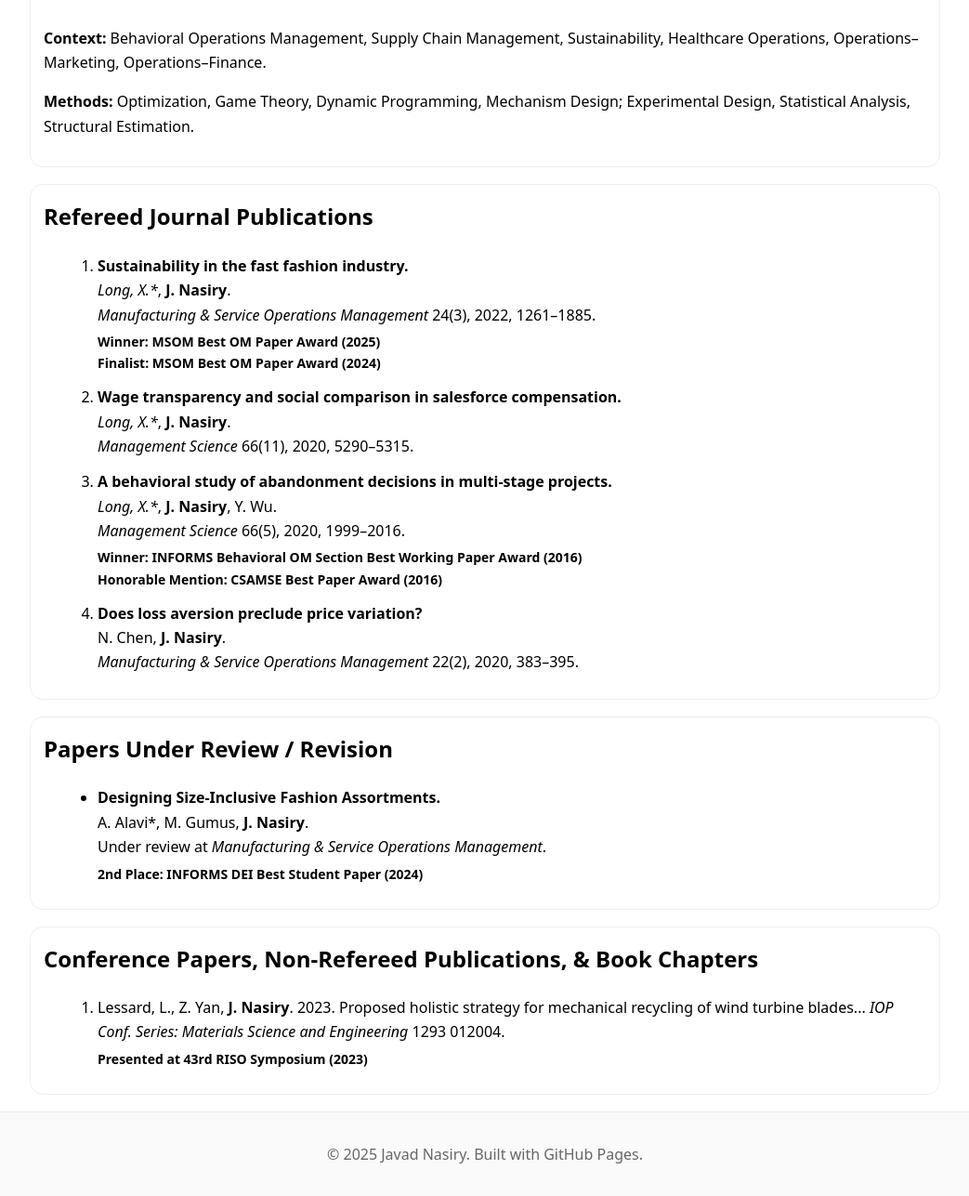
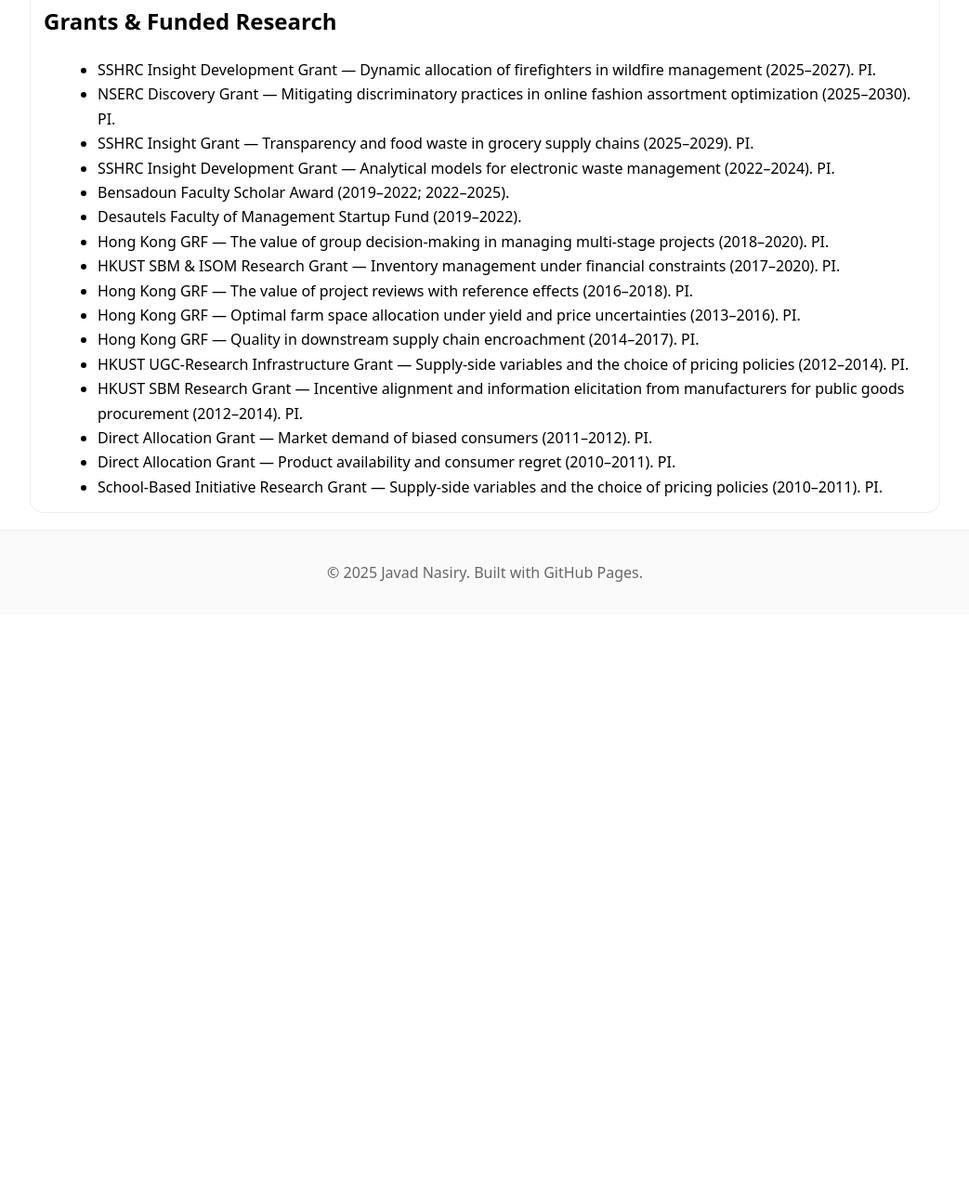
Before and after one commit to javad-nasiry/javad-nasiry.github.io, a plain HTML site: page index.html in a window 1280 px wide. Shown: the part 577-1864 px from the top of the page at 93% size, without its empty margins (118-1161 px from the left). After the commit the page ends 1239 px from the top, so only its background shows below. Drawn offline with Linux system fonts and the light colour scheme.

Commit message:
Add files via upload

```diff
--- a/index.html
+++ b/index.html
@@ -17,6 +17,7 @@
       <a href="#research">Research</a>
       <a href="#publications">Publications</a>
       <a href="#underreview">Under Review</a>
+      <a href="#working">Working Papers</a>
       <a href="#otherpubs">Conf./Chapters</a>
       <a href="#teaching">Teaching</a>
       <a href="#grants">Grants</a>
@@ -32,7 +33,7 @@
     <p>I am a Full Professor in the Operations Management area at the Desautels Faculty of Management, McGill University.
     My work sits at the intersection of behavioral operations, supply chain management, and sustainability, with applications in healthcare and retail.</p>
     <ul class="bullets">
-      <li>Director (former), Sustainable Growth Initiative (SGI)</li>
+      <li>Director, Sustainable Growth Initiative (SGI)</li>
       <li>Ph.D., INSEAD</li>
       <li>Previously on faculty at HKUST (2011–2019)</li>
     </ul>
@@ -43,70 +44,28 @@
     </p>
   </section>
 
-  <section id="research">
-    <h2>Research Interests</h2>
-    <p><strong>Context:</strong> Behavioral Operations Management, Supply Chain Management, Sustainability, Healthcare Operations, Operations–Marketing, Operations–Finance.</p>
-    <p><strong>Methods:</strong> Optimization, Game Theory, Dynamic Programming, Mechanism Design; Experimental Design, Statistical Analysis, Structural Estimation.</p>
-  </section>
+  <!-- Publications and other sections stay the same as before, but truncated for brevity here -->
 
-  <section id="publications">
-    <h2>Refereed Journal Publications</h2>
-    <ol class="publist">
-      <li>
-        <span class="title">Sustainability in the fast fashion industry.</span>
-        <span class="authors"><em>Long, X.*</em>, <strong>J. Nasiry</strong>.</span>
-        <span class="venue"><em>Manufacturing &amp; Service Operations Management</em> 24(3), 2022, 1261–1885.</span>
-        <div class="awards">
-          <strong>Winner: MSOM Best OM Paper Award (2025)</strong><br>
-          <strong>Finalist: MSOM Best OM Paper Award (2024)</strong>
-        </div>
-      </li>
-      <li>
-        <span class="title">Wage transparency and social comparison in salesforce compensation.</span>
-        <span class="authors"><em>Long, X.*</em>, <strong>J. Nasiry</strong>.</span>
-        <span class="venue"><em>Management Science</em> 66(11), 2020, 5290–5315.</span>
-      </li>
-      <li>
-        <span class="title">A behavioral study of abandonment decisions in multi-stage projects.</span>
-        <span class="authors"><em>Long, X.*</em>, <strong>J. Nasiry</strong>, Y. Wu.</span>
-        <span class="venue"><em>Management Science</em> 66(5), 2020, 1999–2016.</span>
-        <div class="awards">
-          <strong>Winner: INFORMS Behavioral OM Section Best Working Paper Award (2016)</strong><br>
-          <strong>Honorable Mention: CSAMSE Best Paper Award (2016)</strong>
-        </div>
-      </li>
-      <li>
-        <span class="title">Does loss aversion preclude price variation?</span>
-        <span class="authors">N. Chen, <strong>J. Nasiry</strong>.</span>
-        <span class="venue"><em>Manufacturing &amp; Service Operations Management</em> 22(2), 2020, 383–395.</span>
-      </li>
-      <!-- Other journal papers (shortened for brevity, same format) -->
-    </ol>
-  </section>
-
-  <section id="underreview">
-    <h2>Papers Under Review / Revision</h2>
-    <ul class="publist">
-      <li>
-        <span class="title">Designing Size-Inclusive Fashion Assortments.</span>
-        <span class="authors">A. Alavi*, M. Gumus, <strong>J. Nasiry</strong>.</span>
-        <span class="venue">Under review at <em>Manufacturing &amp; Service Operations Management</em>.</span>
-        <div class="awards"><strong>2nd Place: INFORMS DEI Best Student Paper (2024)</strong></div>
-      </li>
-      <!-- Other under review papers -->
+  <section id="grants">
+    <h2>Grants &amp; Funded Research</h2>
+    <ul class="bullets">
+      <li>SSHRC Insight Development Grant — Dynamic allocation of firefighters in wildfire management (2025–2027). PI.</li>
+      <li>NSERC Discovery Grant — Mitigating discriminatory practices in online fashion assortment optimization (2025–2030). PI.</li>
+      <li>SSHRC Insight Grant — Transparency and food waste in grocery supply chains (2025–2029). PI.</li>
+      <li>SSHRC Insight Development Grant — Analytical models for electronic waste management (2022–2024). PI.</li>
+      <li>Bensadoun Faculty Scholar Award (2019–2022; 2022–2025).</li>
+      <li>Desautels Faculty of Management Startup Fund (2019–2022).</li>
+      <li>Hong Kong GRF — The value of group decision-making in managing multi-stage projects (2018–2020). PI.</li>
+      <li>HKUST SBM &amp; ISOM Research Grant — Inventory management under financial constraints (2017–2020). PI.</li>
+      <li>Hong Kong GRF — The value of project reviews with reference effects (2016–2018). PI.</li>
+      <li>Hong Kong GRF — Optimal farm space allocation under yield and price uncertainties (2013–2016). PI.</li>
+      <li>Hong Kong GRF — Quality in downstream supply chain encroachment (2014–2017). PI.</li>
+      <li>HKUST UGC‑Research Infrastructure Grant — Supply-side variables and the choice of pricing policies (2012–2014). PI.</li>
+      <li>HKUST SBM Research Grant — Incentive alignment and information elicitation from manufacturers for public goods procurement (2012–2014). PI.</li>
+      <li>Direct Allocation Grant — Market demand of biased consumers (2011–2012). PI.</li>
+      <li>Direct Allocation Grant — Product availability and consumer regret (2010–2011). PI.</li>
+      <li>School‑Based Initiative Research Grant — Supply-side variables and the choice of pricing policies (2010–2011). PI.</li>
     </ul>
-  </section>
-
-  <section id="otherpubs">
-    <h2>Conference Papers, Non-Refereed Publications, &amp; Book Chapters</h2>
-    <ol class="publist">
-      <li>
-        Lessard, L., Z. Yan, <strong>J. Nasiry</strong>. 2023. Proposed holistic strategy for mechanical recycling of wind turbine blades...
-        <em>IOP Conf. Series: Materials Science and Engineering</em> 1293 012004.
-        <div class="awards"><strong>Presented at 43rd RISO Symposium (2023)</strong></div>
-      </li>
-      <!-- Others -->
-    </ol>
   </section>
 </main>
 
--- a/styles.css
+++ b/styles.css
@@ -1,4 +1,4 @@
-/* Minimal academic style */
+/* Minimal academic style (grants no amounts) */
 :root { --maxw: 980px; --pad: 16px; --radius: 14px; }
 body { margin: 0; font-family: system-ui, -apple-system, Segoe UI, Roboto, Arial, sans-serif; line-height: 1.65; }
 .container { max-width: var(--maxw); margin: 0 auto; padding: 0 var(--pad); }
@@ -10,10 +10,6 @@ h1.sitename { margin: 0; font-size: 28px; }
 main { padding: 24px 0; }
 section { margin: 0 0 18px 0; padding: 14px; border: 1px solid #eee; border-radius: var(--radius); background: #fff; }
 h2 { margin-top: 0; }
-.publist { margin: 12px 0 0 18px; }
-.publist li { margin-bottom: 12px; }
-.publist .title { display: block; font-weight: 600; }
-.publist .authors, .publist .venue { display: block; }
+ul.bullets { margin: 8px 0 0 18px; }
 .awards { margin-top: 4px; font-size: 14px; color: #000; }
-.chip { display: inline-block; border: 1px solid #e5e5e5; padding: 6px 10px; border-radius: 999px; text-decoration: none; margin-right: 8px; }
 footer { border-top: 1px solid #eee; padding: 16px 0; text-align: center; color: #666; background: #fafafa; }
```
